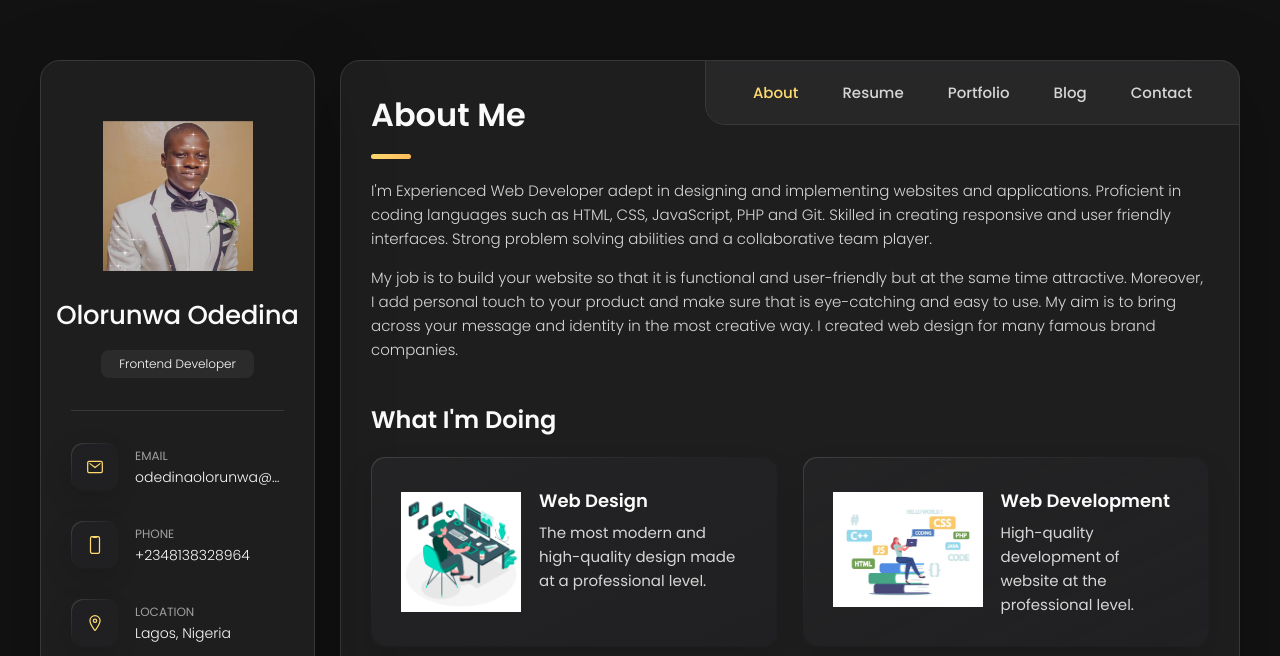
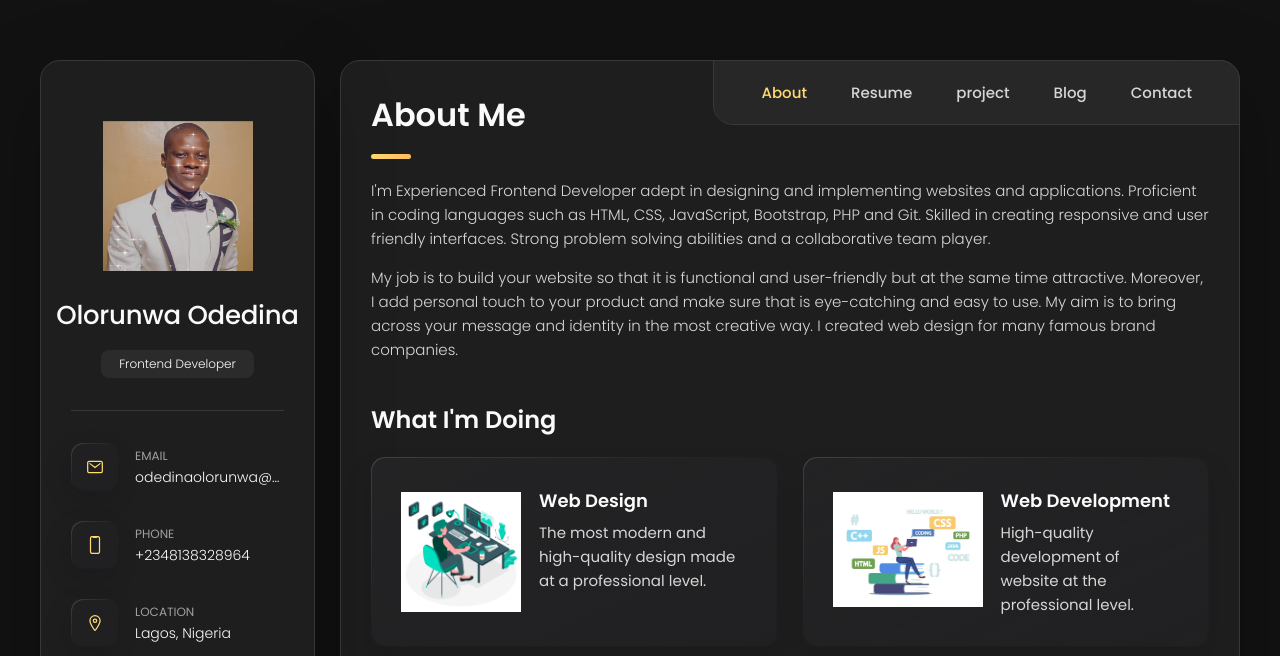
Before and after one commit to GoddeyPerfect/myportfolio, a plain HTML site: page index.html in a window 1280 px wide. Shown: the top 656 px of the page. Drawn offline with nearby package versions, Linux system fonts and the light colour scheme; files whose address does not match are found by name.

Commit message:
Update index.html

```diff
--- a/index.html
+++ b/index.html
@@ -1,3 +1,4 @@
+
 <!DOCTYPE html>
 <html lang="en">
 
@@ -169,7 +170,7 @@
           </li>
 
           <li class="navbar-item">
-            <button class="navbar-link" data-nav-link>Portfolio</button>
+            <button class="navbar-link" data-nav-link>project</button>
           </li>
 
           <li class="navbar-item">
@@ -200,9 +201,9 @@
 
         <section class="about-text">
           <p>
-            I'm Experienced Web Developer adept in designing and
+            I'm Experienced Frontend Developer adept in designing and
             implementing websites and applications. Proficient in
-            coding languages such as HTML, CSS, JavaScript, PHP and Git. Skilled in creating responsive and user friendly
+            coding languages such as HTML, CSS, JavaScript, Bootstrap, PHP and Git. Skilled in creating responsive and user friendly
             interfaces. Strong problem solving abilities and a collaborative team player.
           </p>
 
@@ -626,7 +627,7 @@
             <li class="skills-item">
 
               <div class="title-wrapper">
-                <h5 class="h5">Content Creator</h5>
+                <h5 class="h5">Bootstrap</h5>
                 <data value="80">80%</data>
               </div>
 
@@ -660,13 +661,13 @@
 
 
       <!--
-        - #PORTFOLIO
+        - #Project
       -->
 
-      <article class="portfolio" data-page="portfolio">
+      <article class="project" data-page="project">
 
         <header>
-          <h2 class="h2 article-title">Portfolio</h2>
+          <h2 class="h2 article-title">projects</h2>
         </header>
 
         <section class="projects">
@@ -728,7 +729,7 @@
           <ul class="project-list">
 
             <li class="project-item  active" data-filter-item data-category="web development">
-              <a href="#">
+              <a href="https://calistusfoundation.org/">
 
                 <figure class="project-img">
                   <div class="project-item-icon-box">
@@ -746,7 +747,7 @@
             </li>
 
             <li class="project-item  active" data-filter-item data-category="web development">
-              <a href="#">
+              <a href="https://perfecttopup.com.ng/">
 
                 <figure class="project-img">
                   <div class="project-item-icon-box">
```
